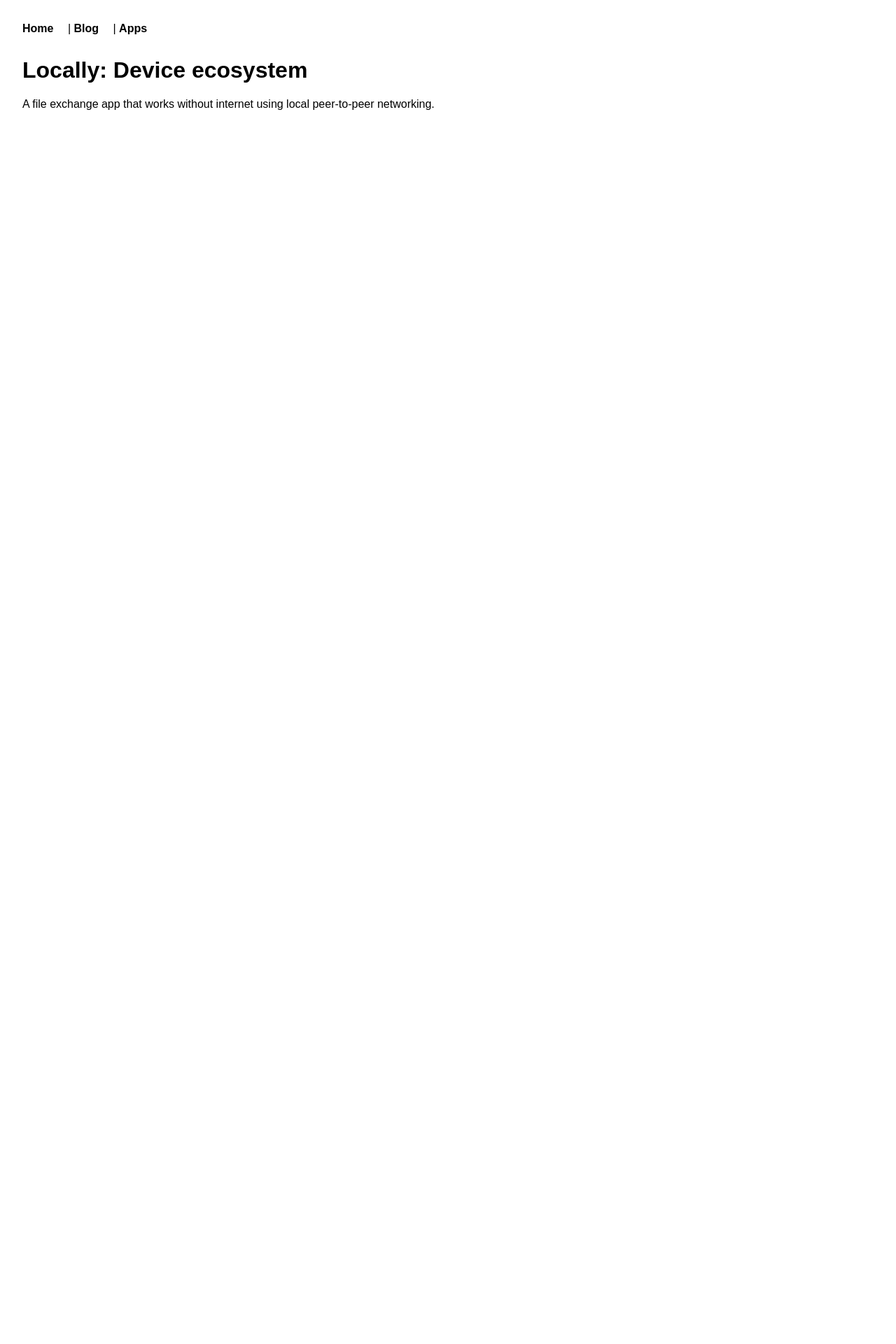
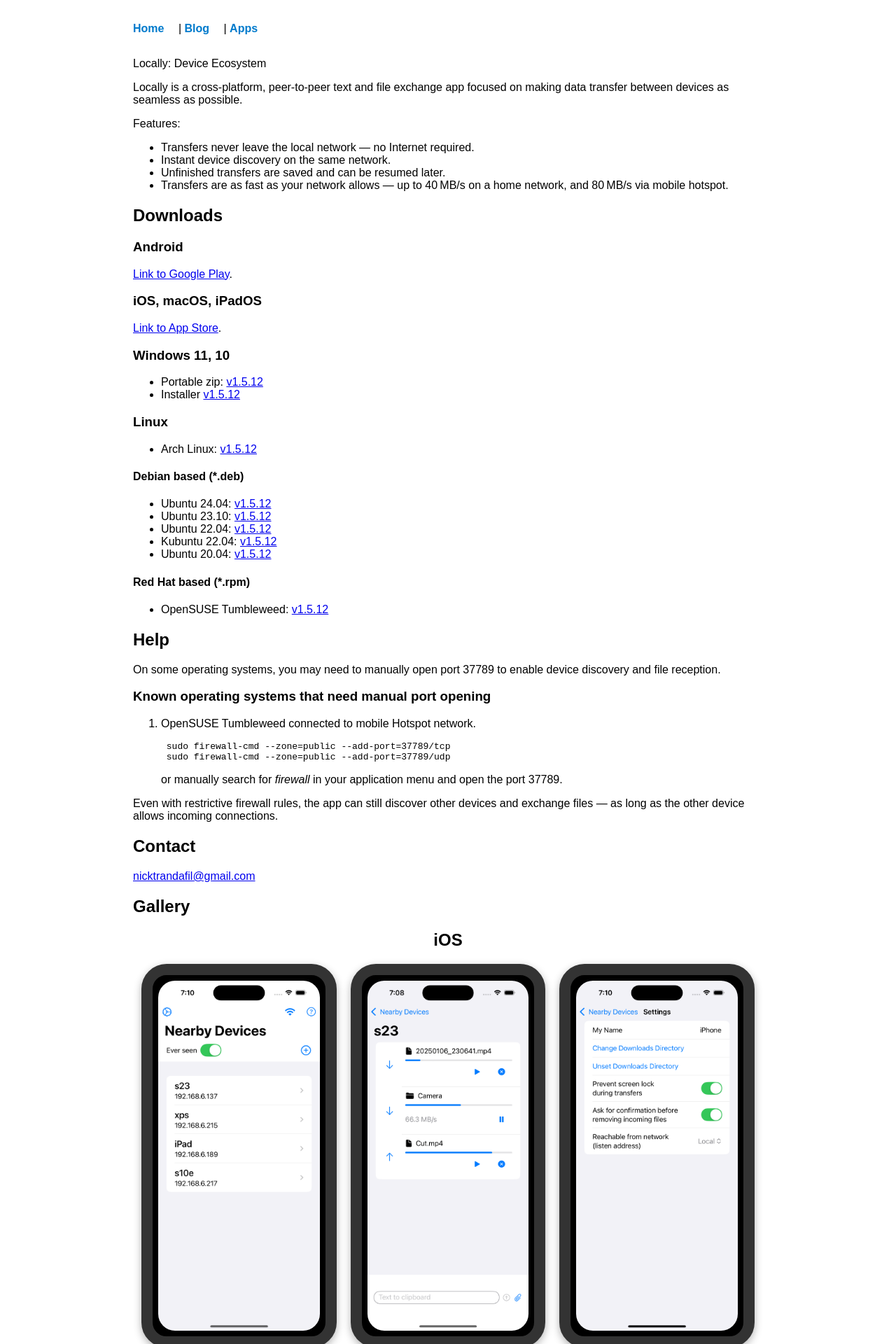
Before and after one commit to nicktrandafil/nicktrandafil.github.io, a Jekyll site: the page built from _apps/locally.md, in a window 1280 px wide. Shown: the top 1920 px of the page at 70% size. Built offline with Jekyll 4.4.1, drawn with Linux system fonts in a browser that asks for light colours; before the commit the page ends 900 px from its top, so only the background shows below that; some of the changed text lies outside the part shown.

Commit message:
Migrate locally

````diff
--- a/_apps/locally.md
+++ b/_apps/locally.md
@@ -1,9 +1,124 @@
 ---
 layout: default
-title: Nearby Chat
-excerpt: A privacy-focused local messaging app.
+title: "Locally: Device Ecosystem"
+excerpt: Locally is a cross-platform, peer-to-peer text and file exchange app focused on making data transfer between devices as seamless as possible.
 ---
 
-# Locally: Device ecosystem
+Locally: Device Ecosystem
 
-A file exchange app that works without internet using local peer-to-peer networking.
+Locally is a cross-platform, peer-to-peer text and file exchange app focused on making data transfer between devices as seamless as possible.
+
+Features:
+* Transfers never leave the local network — no Internet required.
+* Instant device discovery on the same network.
+* Unfinished transfers are saved and can be resumed later.
+* Transfers are as fast as your network allows — up to 40 MB/s on a home network, and 80 MB/s via mobile hotspot.
+
+## Downloads
+
+### Android
+
+[Link to Google Play](https://play.google.com/store/apps/details?id=com.trand.locally).
+
+### iOS, macOS, iPadOS
+
+[Link to App Store](https://apps.apple.com/us/app/send-locally/id6475152818).
+
+### Windows 11, 10
+
+* Portable zip: <a href="Locally-Portable-1.5.12-x64.zip">v1.5.12</a>
+* Installer <a href="Locally-Installer-1.5.12-x64.exe">v1.5.12</a>
+
+### Linux
+
+* Arch Linux: <a href="archlinux-locally-1.5.12-1-x86_64.pkg.tar.zst">v1.5.12</a>
+
+#### Debian based (*.deb)
+
+* Ubuntu 24.04: <a href="ubuntu_24.04_locally_1.5.12_amd64.deb">v1.5.12</a>
+* Ubuntu 23.10: <a href="ubuntu_24.04_locally_1.5.12_amd64.deb">v1.5.12</a>
+* Ubuntu 22.04: <a href="ubuntu_22.04_locally_1.5.12_amd64.deb">v1.5.12</a>
+* Kubuntu 22.04: <a href="ubuntu_22.04_locally_1.5.12_amd64.deb">v1.5.12</a>
+* Ubuntu 20.04: <a href="ubuntu_20.04_locally_1.5.12_amd64.deb">v1.5.12</a>
+
+#### Red Hat based (*.rpm)
+
+* OpenSUSE Tumbleweed: <a href="opensuse-tumbleweed-locally-1.5.12-1.x86_64.rpm">v1.5.12</a>
+
+## Help
+
+On some operating systems, you may need to manually open port 37789 to enable device discovery and file reception.
+
+### Known operating systems that need manual port opening
+
+1. OpenSUSE Tumbleweed connected to mobile Hotspot network.
+
+    ```
+    sudo firewall-cmd --zone=public --add-port=37789/tcp
+    sudo firewall-cmd --zone=public --add-port=37789/udp
+    ```
+
+    or manually search for _firewall_ in your application menu and open the port 37789.
+
+Even with restrictive firewall rules, the app can still discover other devices and exchange files — as long as the other device allows incoming connections.
+
+## Contact
+
+<p><a href="mailto:nicktrandafil@gmail.com">nicktrandafil@gmail.com</a></p>
+
+## Gallery
+
+<!-- iOS Screenshots Section -->
+<h2 style="text-align: center;">iOS</h2>
+<div class="screenshot-row">
+  <div class="phone-frame">
+    <img src="/assets/images/ios_nearby_devices.png" alt="Nearby Devices">
+  </div>
+  <div class="phone-frame">
+    <img src="/assets/images/ios_chat.png" alt="Chat">
+  </div>
+  <div class="phone-frame">
+    <img src="/assets/images/ios_settings.png" alt="Settings">
+  </div>
+</div>
+
+
+<!-- Android Screenshots Section -->
+<h2 style="text-align: center;">Android</h2>
+<div class="screenshot-row">
+  <div class="phone-frame">
+    <img src="/assets/images/android_nearby_devices.jpg" alt="Android Nearby Devices">
+  </div>
+  <div class="phone-frame">
+    <img src="/assets/images/android_chat.jpg" alt="Android Chat">
+  </div>
+  <div class="phone-frame">
+    <img src="/assets/images/android_networks.jpg" alt="Android Networks">
+  </div>
+</div>
+
+
+<!-- macOS Screenshot Section -->
+<h2 style="text-align: center;">macOS</h2>
+<div class="screenshot-row">
+  <div class="phone-frame">
+    <img src="/assets/images/macos.png" alt="macOS Screenshot">
+  </div>
+</div>
+
+
+<!-- iPad Screenshot Section -->
+<h2 style="text-align: center;">iPad</h2>
+<div class="screenshot-row">
+  <div class="phone-frame">
+    <img src="/assets/images/ipad.png" alt="iPad Screenshot">
+  </div>
+</div>
+
+<!-- Linux Screenshot Section -->
+<h2 style="text-align: center;">Linux</h2>
+<div class="screenshot-row">
+  <div class="phone-frame">
+    <img src="/assets/images/linux.png" alt="Linux Screenshot">
+  </div>
+</div>
--- a/_layouts/default.html
+++ b/_layouts/default.html
@@ -7,6 +7,7 @@
 </head>
 <body>
 
+  <div class="container">
     <nav>
       <a href="/">Home</a> |
       <a href="/blog">Blog</a> |
@@ -16,6 +17,7 @@
     <main>
       {{ content }}
     </main>
+  </div>
 
 </body>
 </html>
--- a/assets/css/style.css
+++ b/assets/css/style.css
@@ -11,14 +11,25 @@ nav {
 }
 
 nav a {
-    color: black;
+    color: #007acc; /* or var(--link) if you're using CSS vars */
     text-decoration: none;
     margin-right: 1rem;
     font-weight: bold;
+    transition: text-decoration 0.2s;
+}
+
+nav a:hover {
+    text-decoration: underline;
 }
 
 main {
-    max-width: 800px;
+    max-width: 900px;
+}
+
+.container {
+    max-width: 900px;
+    margin: 0 auto;
+    padding: 0 1rem;
 }
 
 /* Dark theme support */
@@ -29,10 +40,35 @@ main {
     }
 
     nav a {
-        color: #e0e0e0;
+        color: #8ab4f8;
     }
 
     a {
         color: #8ab4f8;
     }
 }
+
+.screenshot-row {
+    display: flex;
+    gap: 20px;
+    justify-content: center;
+    flex-wrap: wrap;
+    margin-bottom: 40px;
+}
+
+.phone-frame {
+    border: 16px solid #333;
+    border-radius: 36px;
+    padding: 8px;
+    background: black;
+    box-shadow: 0 4px 12px rgba(0, 0, 0, 0.3);
+    max-height: 540px;
+}
+
+.phone-frame img {
+    display: block;
+    border-radius: 24px;
+    max-height: 500px;
+    width: auto;
+    max-width: 100%;
+}
````
Also changed, not shown: _posts/2024-8-20-launder.md (+6 -4 lines), apps.md (+1 -1 lines), blog.md (+1 -1 lines), assets/images/android_chat.jpg (added), assets/images/android_nearby_devices.jpg (added), assets/images/android_networks.jpg (added), assets/images/ios_chat.png (added), assets/images/ios_nearby_devices.png (added), assets/images/ios_settings.png (added), assets/images/ipad.png (added), assets/images/linux.png (added), assets/images/macos.png (added). Lines whose indentation alone changed are shown as unchanged.
